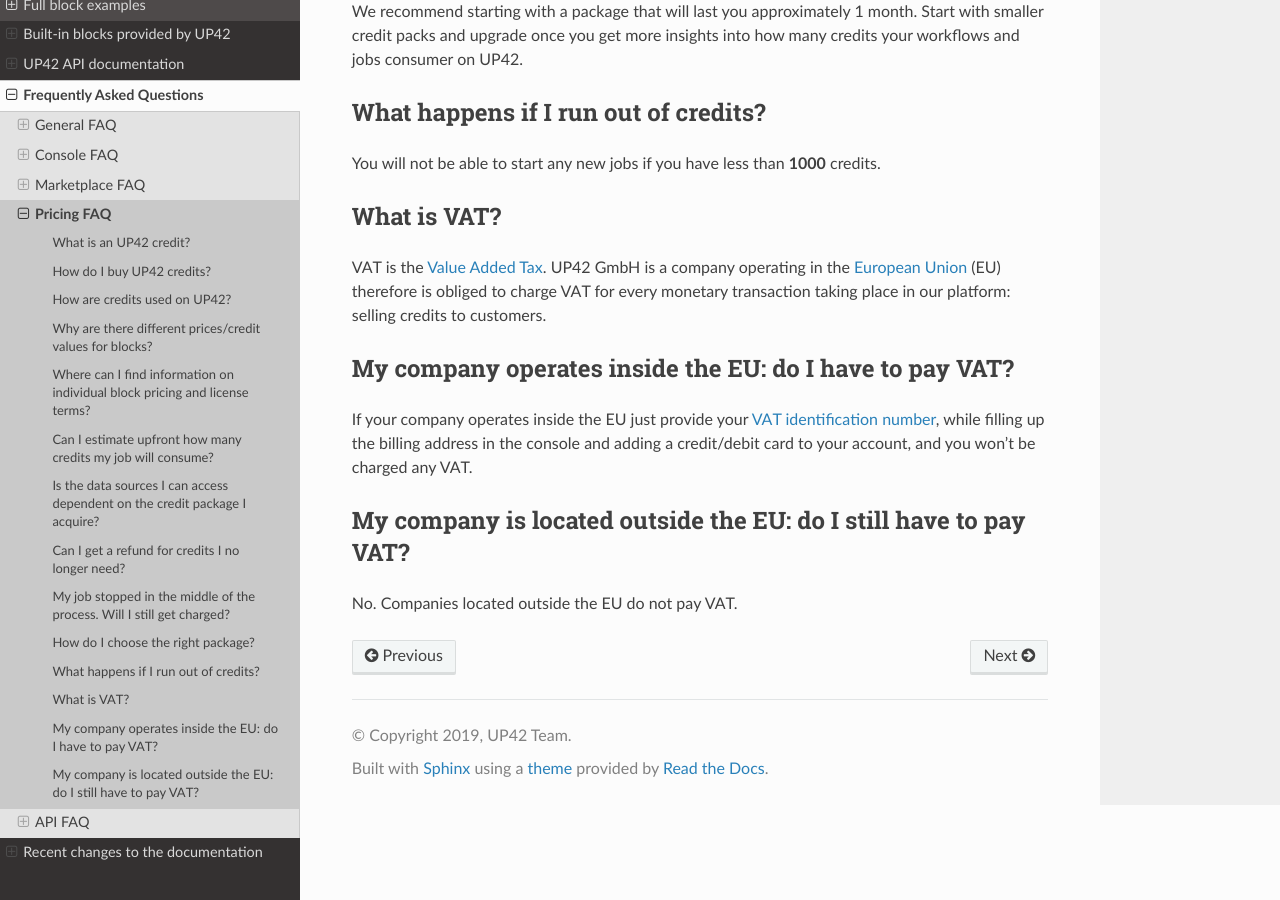
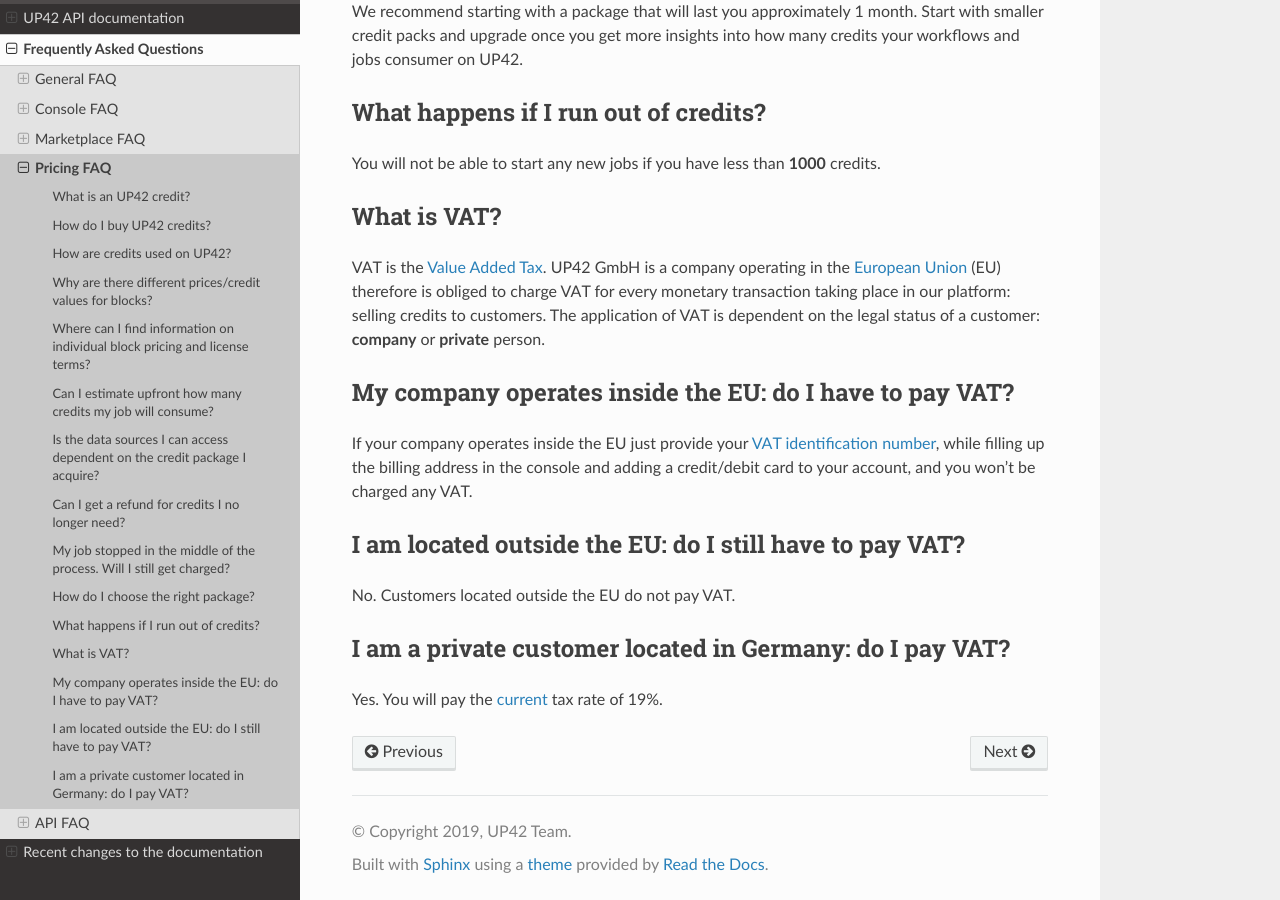
Before and after one commit to up42/docs, a Sphinx documentation site: the page built from source/FAQ/pricing.rst, in a window 1280 px wide and 900 px high, scrolled down 1952 px. Built offline with Sphinx 7.4.7 and the Read the Docs theme 2.0.0, drawn with Linux system fonts in a browser that asks for light colours.

Commit message:
* Improvements on VAT related questions.

```diff
--- a/source/FAQ/pricing.rst
+++ b/source/FAQ/pricing.rst
@@ -105,7 +105,7 @@
 ------------
 
 VAT is the `Value Added Tax <https://en.wikipedia.org/wiki/Value-added_tax>`__. UP42 GmbH is a
-company operating in the `European Union <https://en.wikipedia.org/wiki/European_Union>`__ (EU) therefore is obliged to charge VAT for every monetary transaction taking place in our platform: selling credits to customers.
+company operating in the `European Union <https://en.wikipedia.org/wiki/European_Union>`__ (EU) therefore is obliged to charge VAT for every monetary transaction taking place in our platform: selling credits to customers. The application of VAT is dependent on the legal status of a customer: **company** or **private** person.
 
 
 My company operates inside the EU: do I have to pay VAT?
@@ -116,11 +116,16 @@
 filling up the billing address in the console and adding a credit/debit card to your account, and you won't be charged any VAT.
 
 
-My company is located outside the EU: do I still have to pay VAT?
+I am located outside the EU: do I still have to pay VAT?
 -----------------------------------------------------------------
 
-No. Companies located outside the EU do not pay VAT.
+No. Customers located outside the EU do not pay VAT.
 
+
+I am a private customer located in Germany: do I pay VAT?
+---------------------------------------------------------
+
+Yes. You will pay the `current <https://ec.europa.eu/taxation_customs/sites/taxation/files/resources/documents/taxation/vat/how_vat_works/rates/vat_rates_en.pdf>`__ tax rate of 19%.
 
 
 .. raw:: html
```
